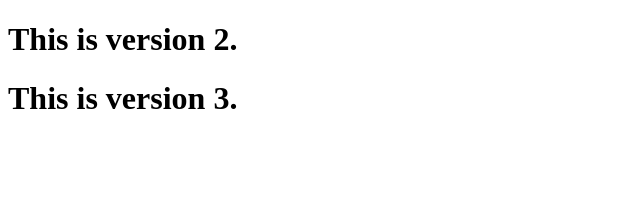
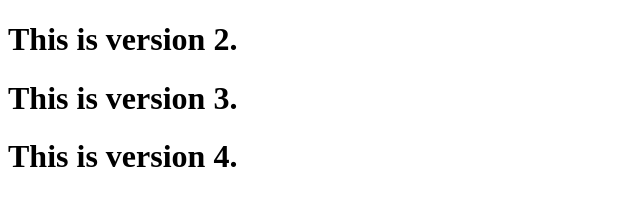
Before and after one commit to rdcode369/myrepo, a plain HTML site: page index.html in a window 1280 px wide. Shown: the whole page, without its empty margins (0-640 px from the left). Drawn offline with Linux system fonts and the light colour scheme.

Commit message:
This is v4 of index.html

```diff
--- a/index.html
+++ b/index.html
@@ -10,6 +10,7 @@
 <body>
     <h1>This is version 2.</h1>
     <h1>This is version 3.</h1>
+    <h1>This is version 4.</h1>
 </body>
 
 </html>
```
